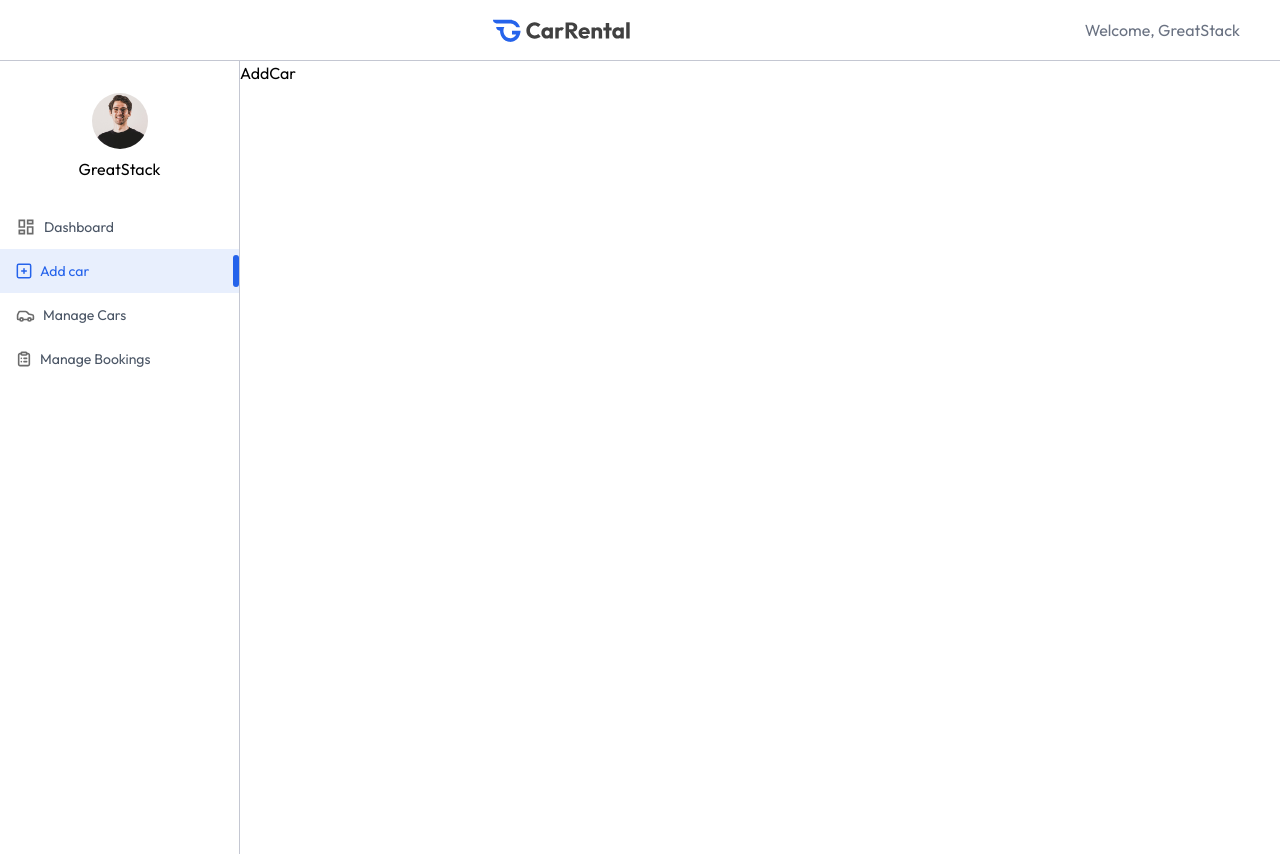
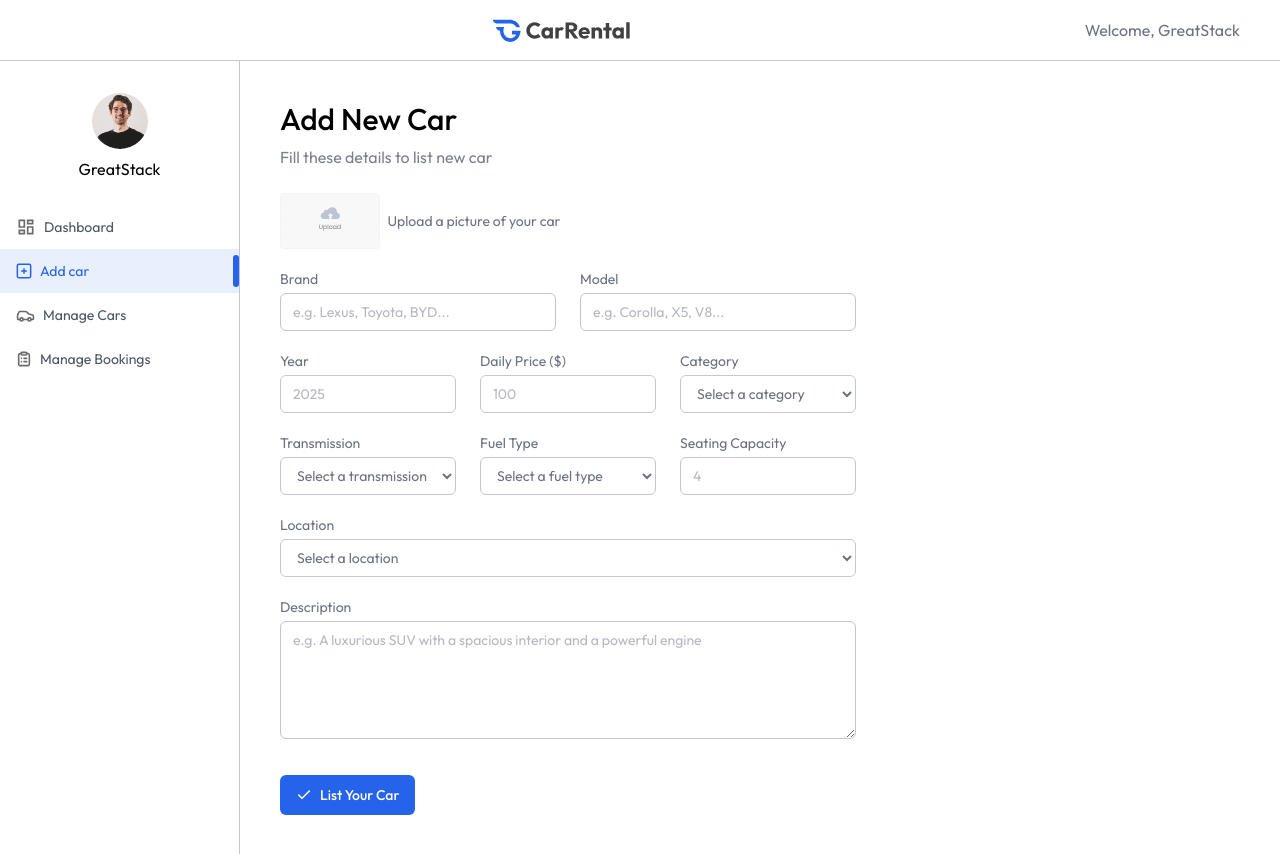
Before and after one commit to smThilshan/car-rental-front-end, a React (Vite) app: page /owner/add-car in a window 1280 px wide. Shown: the top 854 px of the page. Built offline with nearby package versions, Linux system fonts and the light colour scheme.

Commit message:
added add cars

```diff
--- a/src/pages/owner/AddCar.jsx
+++ b/src/pages/owner/AddCar.jsx
@@ -1,9 +1,210 @@
-import React from 'react'
+import React, { useState } from "react";
+import TitleOwner from "../../components/owner/TitleOwner";
+import { assets } from "../../assets/assets";
 
 const AddCar = () => {
+  const currency = import.meta.env.VITE_CURRENCY;
+  const [image, setImage] = useState(null);
+  const [car, setCar] = useState({
+    brand: "",
+    model: "",
+    year: "",
+    pricePerDay: "",
+    category: "",
+    transmission: "",
+    fuel_type: "",
+    seating_capacity: "",
+    location: "",
+    description: ""
+  });
+
+  const onSubmitHandler = async (e) => {
+    e.preventDefault();
+  };
+
   return (
-    <div>AddCar</div>
-  )
-}
+    <div className="px-4 py-10 md:px-10 flex-1">
+      <TitleOwner
+        title="Add New Car"
+        subTitle="Fill these details to list new car"
+      />
 
-export default AddCar
+      <form
+        onSubmit={onSubmitHandler}
+        className="flex flex-col gap-5 text-gray-500 text-sm mt-6 max-w-xl"
+      >
+        {/* Image */}
+        <div className="flex items-center gap-2 w-full">
+          <label htmlFor="car-image">
+            <img
+              src={image ? URL.createObjectURL(image) : assets.upload_icon}
+              alt=""
+              className="h-14 rounded cursor-pointer"
+            />
+            <input
+              type="file"
+              id="car-image"
+              accept="image/*"
+              hidden
+              onChange={(e) => setImage(e.target.files[0])}
+            />
+          </label>
+          <p className="text-sm text-gray-500">Upload a picture of your car</p>
+        </div>
+
+        {/* Brand */}
+        <div className="grid grid-cols-1 md:grid-cols-2 gap-6">
+          <div className="flex flex-col w-full">
+            <label htmlFor="">Brand</label>
+            <input
+              type="text"
+              placeholder="e.g. Lexus, Toyota, BYD..."
+              required
+              className="px-3 py-2 mt-1 border border-borderColor  rounded-md outline-none"
+              value={car.brand}
+              onChange={(e) => setCar({ ...car, brand: e.target.value })}
+            />
+          </div>
+
+          {/* Model */}
+          <div className="flex flex-col w-full">
+            <label htmlFor="">Model</label>
+            <input
+              type="text"
+              placeholder="e.g. Corolla, X5, V8..."
+              required
+              className="px-3 py-2 mt-1 border border-borderColor  rounded-md outline-none"
+              value={car.model}
+              onChange={(e) => setCar({ ...car, model: e.target.value })}
+            />
+          </div>
+        </div>
+
+        <div className="grid grid-cols-1 sm:grid-cols-2 md:grid-cols-3 gap-6">
+          <div className="flex flex-col w-full">
+            <label htmlFor="">Year</label>
+            <input
+              type="number"
+              placeholder="2025"
+              required
+              className="px-3 py-2 mt-1 border border-borderColor  rounded-md outline-none"
+              value={car.year}
+              onChange={(e) => setCar({ ...car, year: e.target.value })}
+            />
+          </div>
+          <div className="flex flex-col w-full">
+            <label htmlFor="">Daily Price ({currency})</label>
+            <input
+              type="number"
+              placeholder="100"
+              required
+              className="px-3 py-2 mt-1 border border-borderColor  rounded-md outline-none"
+              value={car.pricePerDay}
+              onChange={(e) => setCar({ ...car, pricePerDay: e.target.value })}
+            />
+          </div>
+
+          <div className="flex flex-col w-full">
+            <label htmlFor="">Category </label>
+            <select
+              onChange={(e) => setCar({ ...car, category: e.target.value })}
+              value={car.category}
+              className="px-3 py-2 mt-1 border border-borderColor rounded-md outline-none"
+            >
+              <option value="">Select a category</option>
+              <option value="Sedan">Sedan</option>
+              <option value="SUV">SUV</option>
+              <option value="Van">Van</option>
+            </select>
+          </div>
+        </div>
+
+        {/* Transmission */}
+
+        <div className="grid grid-cols-1 sm:grid-cols-2 md:grid-cols-3 gap-6">
+          <div className="flex flex-col w-full">
+            <label htmlFor="">Transmission </label>
+            <select
+              onChange={(e) => setCar({ ...car, transmission: e.target.value })}
+              value={car.transmission}
+              className="px-3 py-2 mt-1 border border-borderColor rounded-md outline-none"
+            >
+              <option value="">Select a transmission</option>
+              <option value="automatic">Automatic</option>
+              <option value="manual">Manual</option>
+              <option value="semi-automatic">Semi Automatic</option>
+            </select>
+          </div>
+
+          <div className="flex flex-col w-full">
+            <label htmlFor="">Fuel Type </label>
+            <select
+              onChange={(e) => setCar({ ...car, fuel_type: e.target.value })}
+              value={car.fuel_type}
+              className="px-3 py-2 mt-1 border border-borderColor rounded-md outline-none"
+            >
+              <option value="">Select a fuel type</option>
+              <option value="petrol">Petrol</option>
+              <option value="diesel">Diesel</option>
+              <option value="gas">Gas</option>
+              <option value="electric">Electric</option>
+              <option value="hybrid">Hybrid</option>
+            </select>
+          </div>
+
+          <div className="flex flex-col w-full">
+            <label htmlFor="">Seating Capacity</label>
+            <input
+              type="number"
+              placeholder="4"
+              required
+              className="px-3 py-2 mt-1 border border-borderColor  rounded-md outline-none"
+              value={car.seating_capacity}
+              onChange={(e) =>
+                setCar({ ...car, seating_capacity: e.target.value })
+              }
+            />
+          </div>
+        </div>
+
+        {/* car location */}
+        <div className="flex flex-col w-full">
+              <label htmlFor="">Location </label>
+            <select
+              onChange={(e) => setCar({ ...car, location: e.target.value })}
+              value={car.location}
+              className="px-3 py-2 mt-1 border border-borderColor rounded-md outline-none"
+            >
+              <option value="">Select a location</option>
+              <option value="New York">New York</option>
+              <option value="Los Angels">Los Angels</option>
+              <option value="Houston">Houston</option>
+              <option value="Chicago">Chicago</option>
+              <option value="German">German</option>
+            </select>
+        </div>
+
+        {/* Description */}
+               <div className="flex flex-col w-full">
+            <label htmlFor="">Description</label>
+            <textarea
+              rows={5}
+              placeholder="e.g. A luxurious SUV with a spacious interior and a powerful engine"
+              required
+              className="px-3 py-2 mt-1 border border-borderColor  rounded-md outline-none"
+              value={car.description}
+              onChange={(e) => setCar({ ...car, description: e.target.value })}
+            > </textarea>
+          </div>
+
+          <button className="flex items-center gap-2 px-4 py-2.5 mt-4 bg-primary text-white rounded-md font-medium w-max cursor-pointer">
+            <img src={assets.tick_icon} alt="" />
+            List Your Car
+          </button>
+
+      </form>
+    </div>
+  );
+};
+
+export default AddCar;
```
